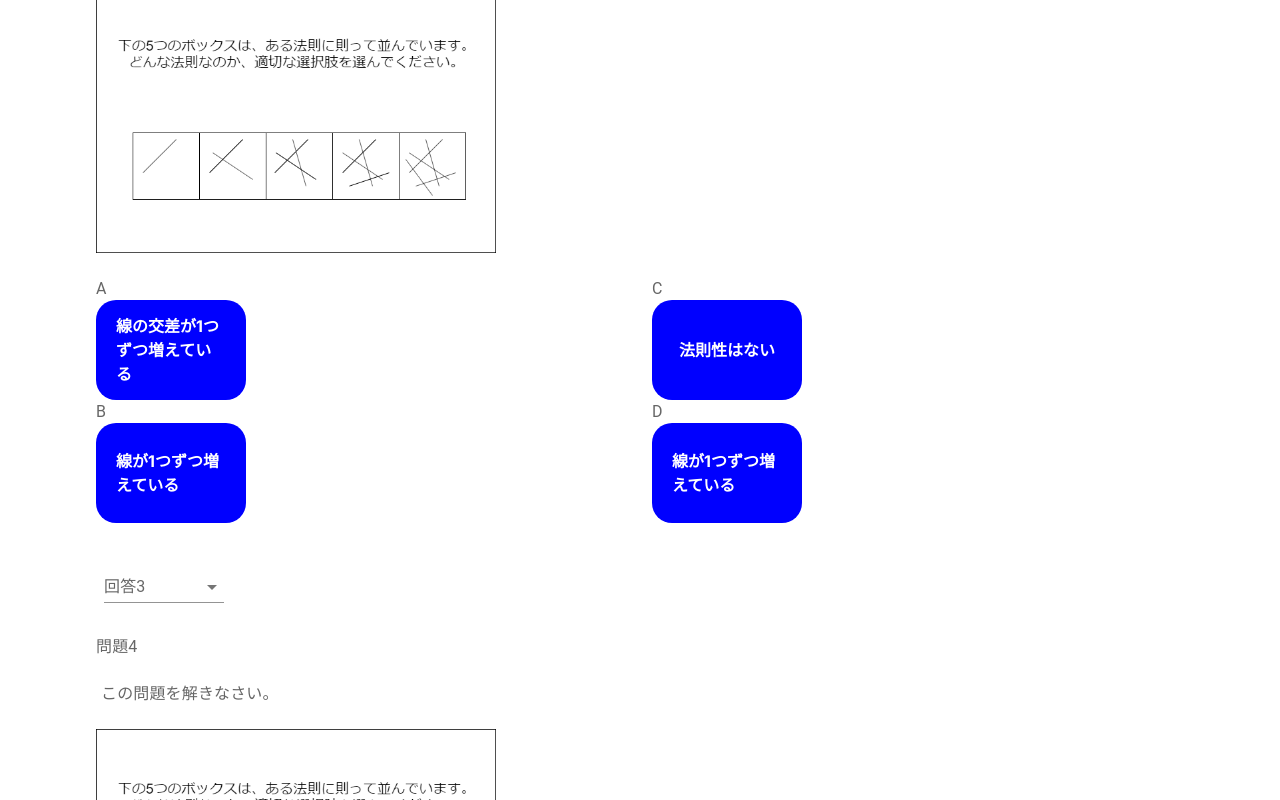
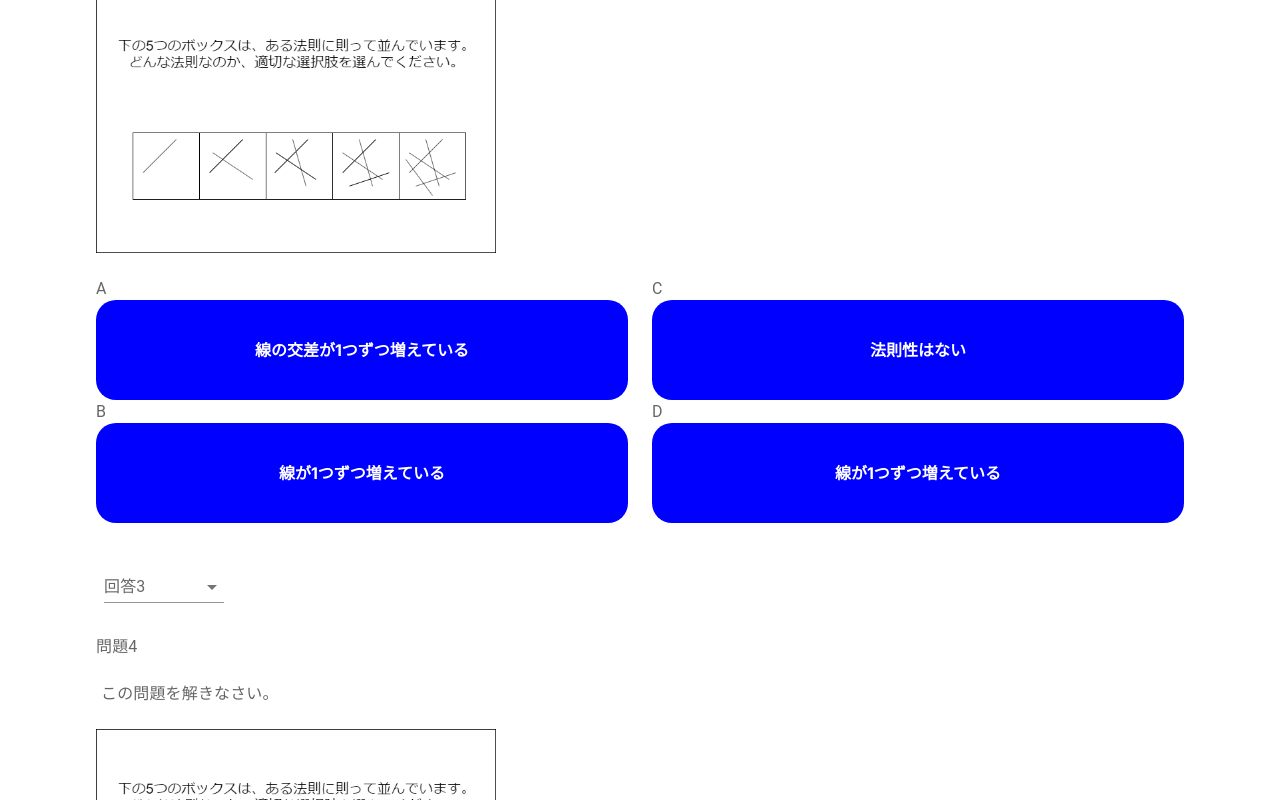
Before and after one commit to shu0603n/tekisei-shindan, a Next.js app: page / in a window 1280 px wide. Shown: the part 1770-2570 px from the top of the page. Built offline with nearby package versions, Linux system fonts and the light colour scheme.

Commit message:
style.module.css を更新

```diff
--- a/app/components/style.module.css
+++ b/app/components/style.module.css
@@ -9,7 +9,7 @@
 }
 
 .answerBox {
-  width: 150px;
+  width: 100%;
   height: 100px;
   color: white;
   border-radius: 20px;
```
